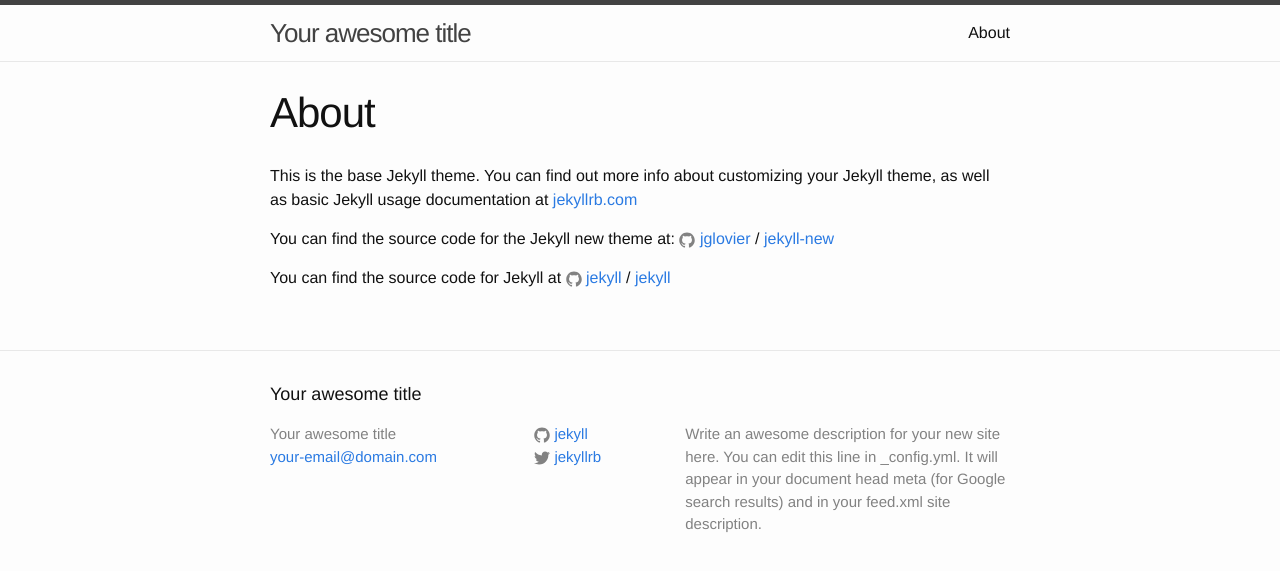
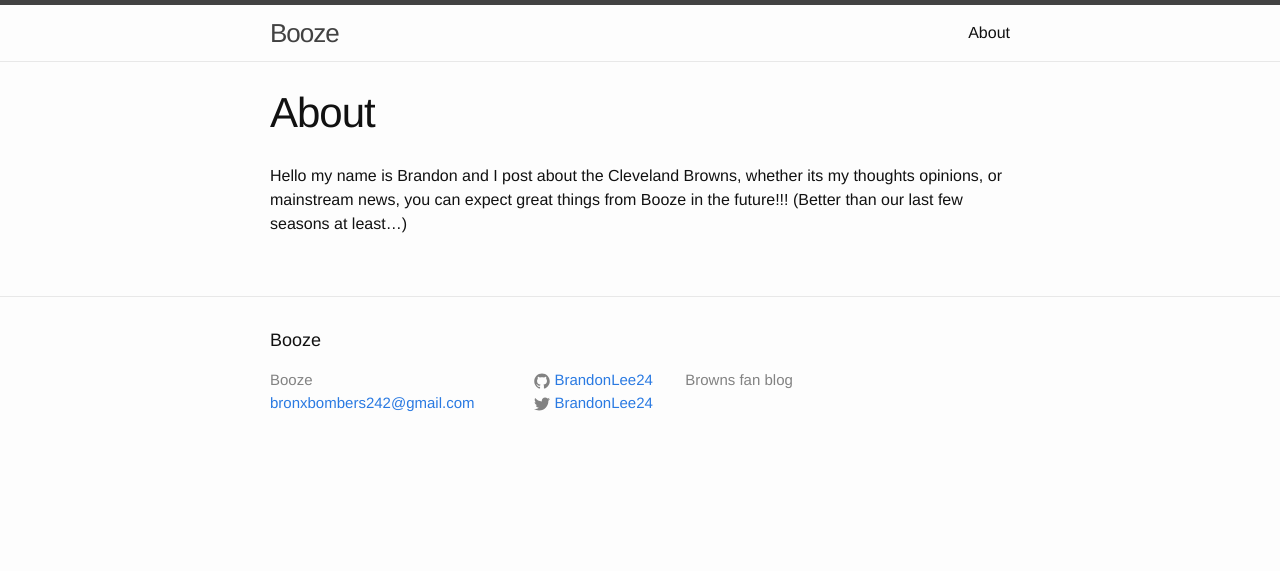
Before and after one commit to BrandonLee24/BrandonLee24.github.io, a Jekyll site: the page built from about.md, in a window 1280 px wide. Shown: the top 571 px of the page. Built offline with Jekyll 4.4.1, drawn with Linux system fonts in a browser that asks for light colours.

Commit message:
quick update

```diff
--- a/_config.yml
+++ b/_config.yml
@@ -1,21 +1,13 @@
-# Welcome to Jekyll!
-#
-# This config file is meant for settings that affect your whole blog, values
-# which you are expected to set up once and rarely need to edit after that.
-# For technical reasons, this file is *NOT* reloaded automatically when you use
-# 'jekyll serve'. If you change this file, please restart the server process.
+# Site settings
+title: Booze
+email: bronxbombers242@gmail.com
+description: >
+  Browns fan blog
 
-# Site settings
-title: Your awesome title
-email: your-email@domain.com
-description: > # this means to ignore newlines until "baseurl:"
-  Write an awesome description for your new site here. You can edit this
-  line in _config.yml. It will appear in your document head meta (for
-  Google search results) and in your feed.xml site description.
-baseurl: "" # the subpath of your site, e.g. /blog
-url: "http://yourdomain.com" # the base hostname & protocol for your site
-twitter_username: jekyllrb
-github_username:  jekyll
+baseurl: ""
+url: "http://BrandonLee24.github.io"
+twitter_username: BrandonLee24
+github_username: BrandonLee24
 
 # Build settings
 markdown: kramdown
--- a/about.md
+++ b/about.md
@@ -4,12 +4,4 @@
 permalink: /about/
 ---
 
-This is the base Jekyll theme. You can find out more info about customizing your Jekyll theme, as well as basic Jekyll usage documentation at [jekyllrb.com](http://jekyllrb.com/)
-
-You can find the source code for the Jekyll new theme at:
-{% include icon-github.html username="jglovier" %} /
-[jekyll-new](https://github.com/jglovier/jekyll-new)
-
-You can find the source code for Jekyll at
-{% include icon-github.html username="jekyll" %} /
-[jekyll](https://github.com/jekyll/jekyll)
+Hello my name is Brandon and I post about the Cleveland Browns, whether its my thoughts opinions, or mainstream news, you can expect great things from Booze in the future!!! (Better than our last few seasons at least...)
--- a/index.html
+++ b/index.html
@@ -18,6 +18,4 @@
     {% endfor %}
   </ul>
 
-  <p class="rss-subscribe">subscribe <a href="{{ "/feed.xml" | prepend: site.baseurl }}">via RSS</a></p>
-
 </div>
```
Also changed, not shown: _posts/2018-01-23-first-post.md (added, +8 -0 lines), _posts/2018-01-23-welcome-to-jekyll.markdown (deleted, +0 -25 lines), feed.xml (deleted, +0 -30 lines).
